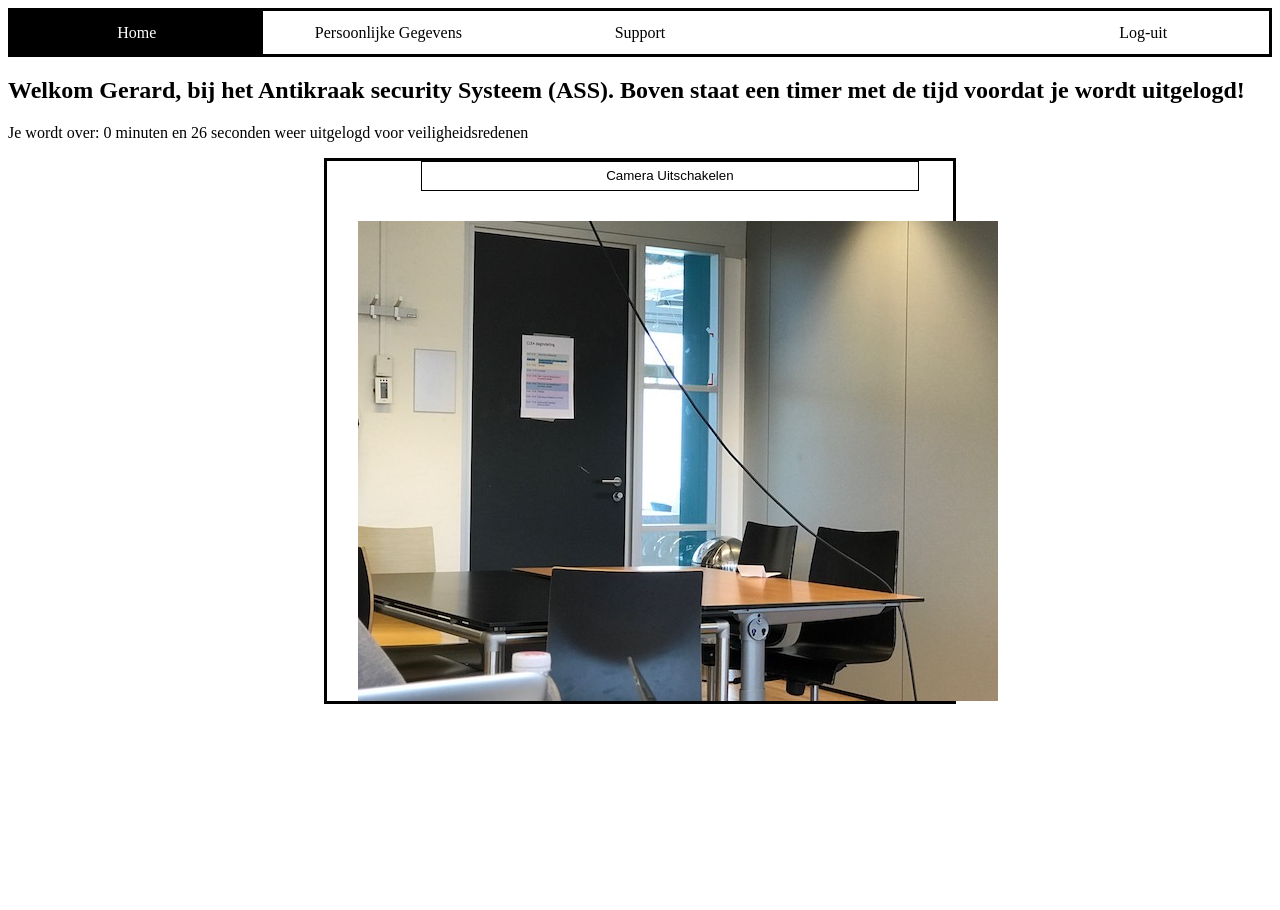
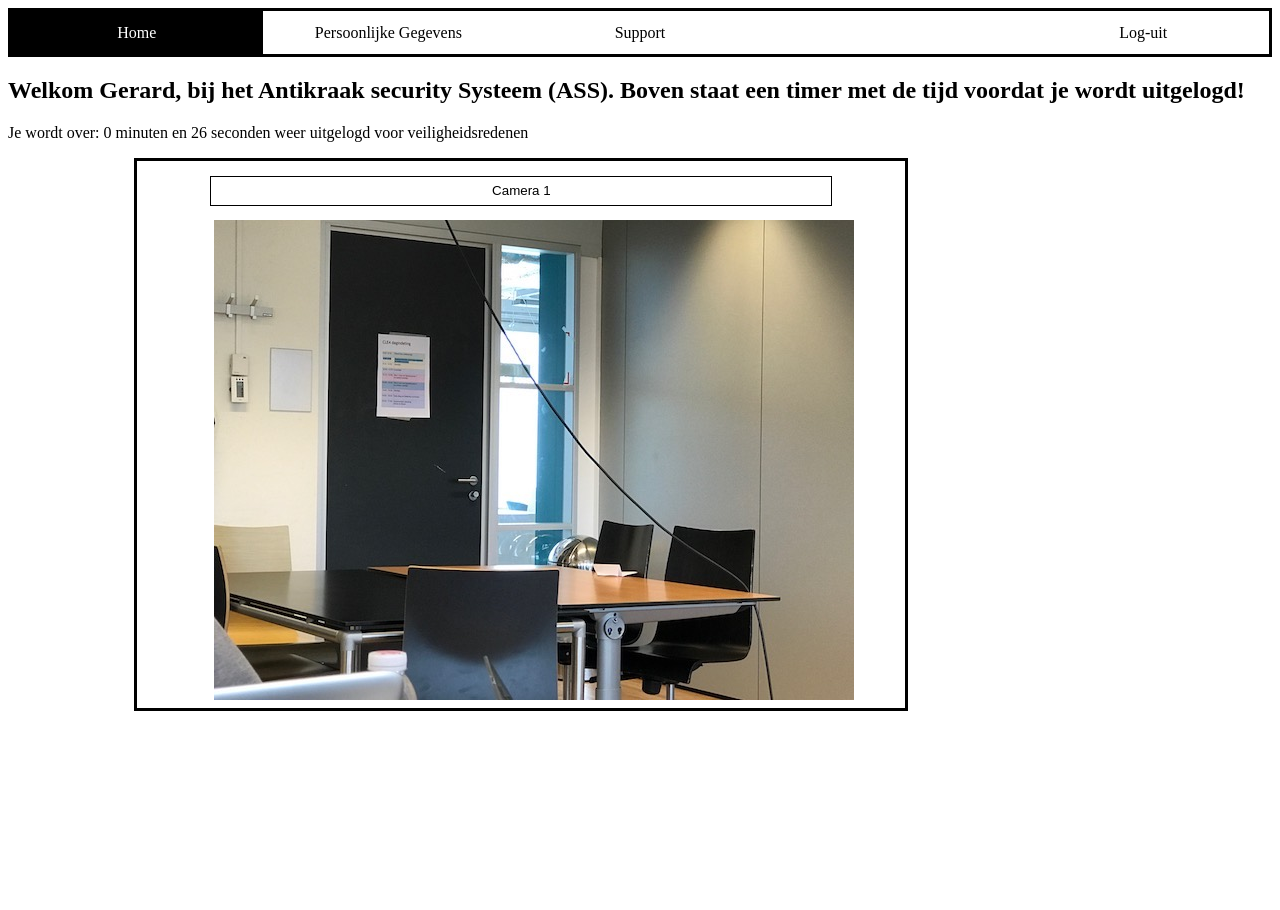
Before and after one commit to Jeroenyouknow/HackSpel, a PHP site: page /security/index.php in a window 1280 px wide. Shown: the top 910 px of the page. Before the commit the page ends 704 px from the top, so only its background shows below. Run offline with PHP 8.4, Linux system fonts and the light colour scheme.

Commit message:
Version 1.0
The great working update

```diff
--- a/security/css/main.css
+++ b/security/css/main.css
@@ -32,41 +32,32 @@ li a:hover:not(.active) {
     color: white;
 }
 
-/*Image style*/
-#Beeld {
-    margin-top: 0%;
-    margin-bottom: 0%;
-    margin-right: 20%;
-    margin-left: 20%;
-    width: 100%;
-    height: 100%;
-}
-
 /*Div style guide*/
 #CameraSystem {
+    width: 768px;
     margin-top: 0%;
     margin-bottom: 100%;
-    margin-right: 25%;
-    margin-left: 25%;
+    margin-right: 10%;
+    margin-left: 10%;
     border-style: solid;
     border-color: black;
 }
 
 #CameraButton {
-    width: 100%;
-    margin-top: 0%;
-    margin-bottom: 0%;
+    width: 90%;
+    margin-top: 1%;
+    margin-bottom: 1%;
     margin-right: 0%;
-    margin-left: 15%;
+    margin-left: 5%;
 
 }
 
 #CameraBeeld {
-    /*width: 100%;*/
-    margin-top: 0%;
-    margin-bottom: 0%;
-    margin-right: 5%;
-    margin-left: 5%;
+    width: 25%;
+    margin-top: 1%;
+    margin-bottom: 1%;
+    margin-right: 10%;
+    margin-left: 10%;
 
 }
 
--- a/security/index.php
+++ b/security/index.php
@@ -21,21 +21,16 @@
 
 <div id="WelcomeMessage">
     <!-- Display the countdown timer in an element -->
-    <h2>Welkom Gerard, bij het Antikraak security Systeem (ASS). Boven staat een timer met de tijd voordat je wordt uitgelogd!</h2>
+    <h2>Welkom Gerard, bij het Antikraak security Systeem (ASS). Boven staat een timer met de tijd voordat je wordt
+        uitgelogd!</h2>
     <p id="Tijd Over">Je wordt over: 0 minuten en 30 seconden weer uitgelogd voor veiligheidsredenen</p>
 </div>
 
 <div id="CameraSystem">
     <div id="CameraButton">
-
         <div id="camera1_On">
-            <button id="camera1_On" class="button" style="vertical-align:middle" onclick="cameraUitgeschakeld()" ;>
-                <span>Camera Uitschakelen </span>
-        </div>
-
-        <div id="camera1_Off">
-            <button id="camera1_Off" class="button" style="vertical-align:middle" onclick="cameraIngeschakeld()" ;>
-                <span>Camera Inschakelen </span>
+            <button id="cameraButton" class="button" style="vertical-align:middle">
+                <span>Camera 1 </span>
         </div>
 
     </div>
--- a/security/js/main.js
+++ b/security/js/main.js
@@ -1,8 +1,15 @@
 //Load the window and the start function welcomeGerard
 window.addEventListener('load', startGame);
 
+window.status = 1;
+
 function startGame() {
-    document.getElementById('camera1_Off').style.visibility = 'hidden';
+
+    var button = document.getElementById("cameraButton");
+    button.addEventListener("click", function () {
+        toggleCamera();
+    });
+
     timer();
 
 }
@@ -54,18 +61,19 @@ function timer() {
 
 }
 
-function cameraUitgeschakeld() {
-    // alert("De camera is succesvol uitgeschakeld");
-    document.getElementById('camera1_On').style.visibility = 'hidden';
-    document.getElementById('camera1_Off').style.visibility = 'visible';
-    document.getElementById('Foto').src = 'afbeeldingen/static.gif';
-    console.log("De camera is uitgezet");
+function toggleCamera() {
+
+    console.log("toggle status is " + window.status);
+
+    window.status *= -1;
+
+    console.log("de status is nu " + window.status);
+
+    if (window.status == 1) {
+        document.getElementById('Foto').src = 'afbeeldingen/kamer.JPG';
+    } else {
+        document.getElementById('Foto').src = 'afbeeldingen/static.gif';
+    }
+
+
 }
-
-function cameraIngeschakeld() {
-    // alert("De camera is succesvol ingeschakeld");
-    document.getElementById('camera1_Off').style.visibility = 'hidden';
-    document.getElementById('camera1_On').style.visibility = 'visible';
-    document.getElementById('Foto').src = 'afbeeldingen/kamer.JPG';
-    console.log("TDe camera is weer aangezet");
-}
```
